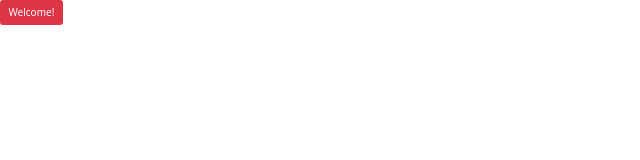
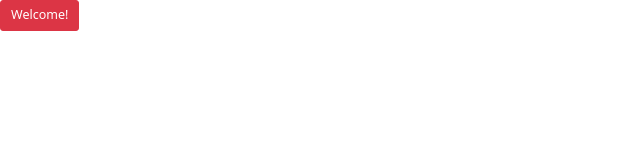
Before and after one commit to staten-island-tech/quiz-game-whalensfavorites, a website built with Parcel: page src/index.html in a window 1280 px wide. Shown: the whole page, without its empty margins (0-640 px from the left). Built offline with nearby package versions, Linux system fonts and the light colour scheme.

Commit message:
the button to get to the actual quiz

```diff
--- a/src/index.html
+++ b/src/index.html
@@ -11,7 +11,7 @@
 
     <div class="quiz-button">
         <a href="quiz.html" class="myBtn">
-            <button type="button" class="btn btn-outline-danger">Welcome!</button>
+            <button type="button" class="btn btn-outline-danger btn-lg">Welcome!</button>
         </a>
     </div>
 
```
